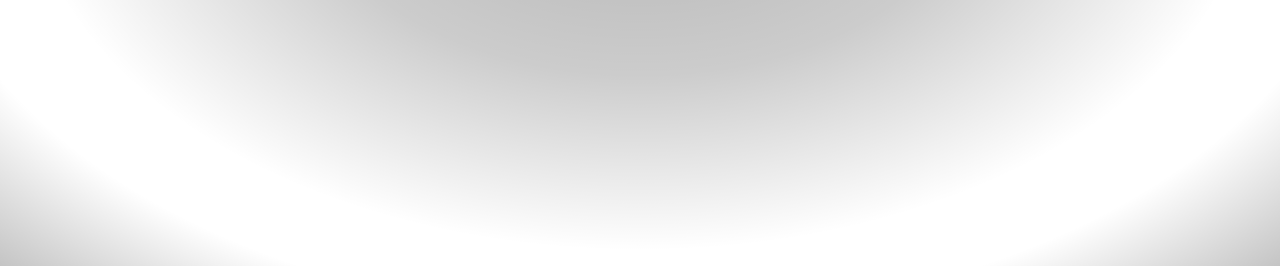
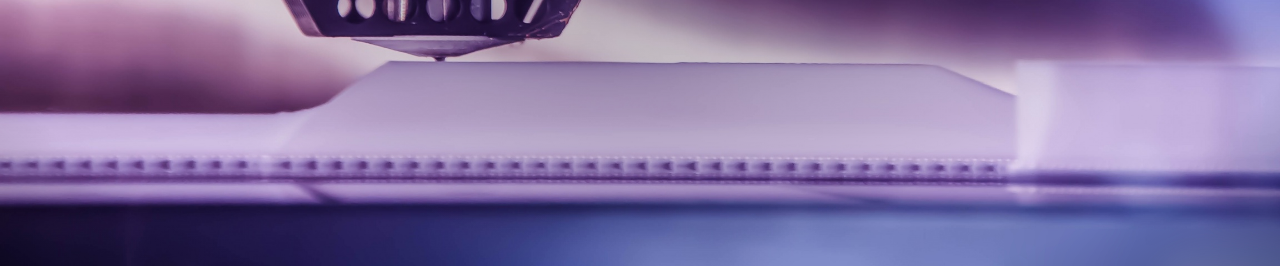
Before and after one commit to thureos/coming-soon-page, a plain HTML site: page index.html in a window 1280 px wide. Shown: the part 534-800 px from the top of the page. Drawn offline with nearby package versions, Linux system fonts and the light colour scheme.

Commit message:
Fixed paths

```diff
--- a/index.html
+++ b/index.html
@@ -53,7 +53,7 @@
 
 	html{
 		height:100%;
-		background: #ffffff url(bg.jpg); no-repeat center bottom fixed;
+		background: #ffffff url(img/bg.jpg); no-repeat center bottom fixed;
 		-webkit-background-size: cover;
 		-moz-background-size: cover;
 		-o-background-size: cover;
```
Also changed, not shown: 1 other file.
